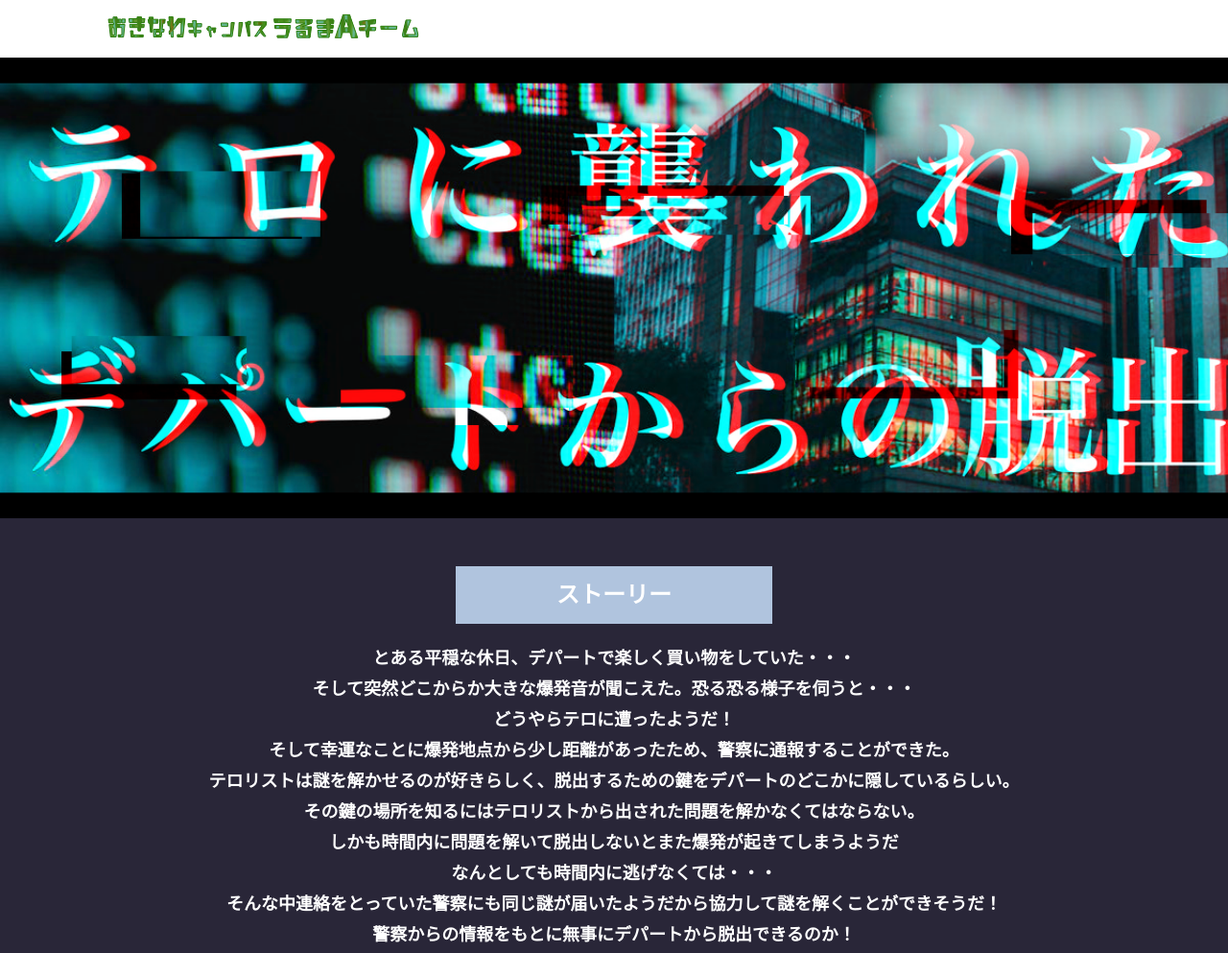
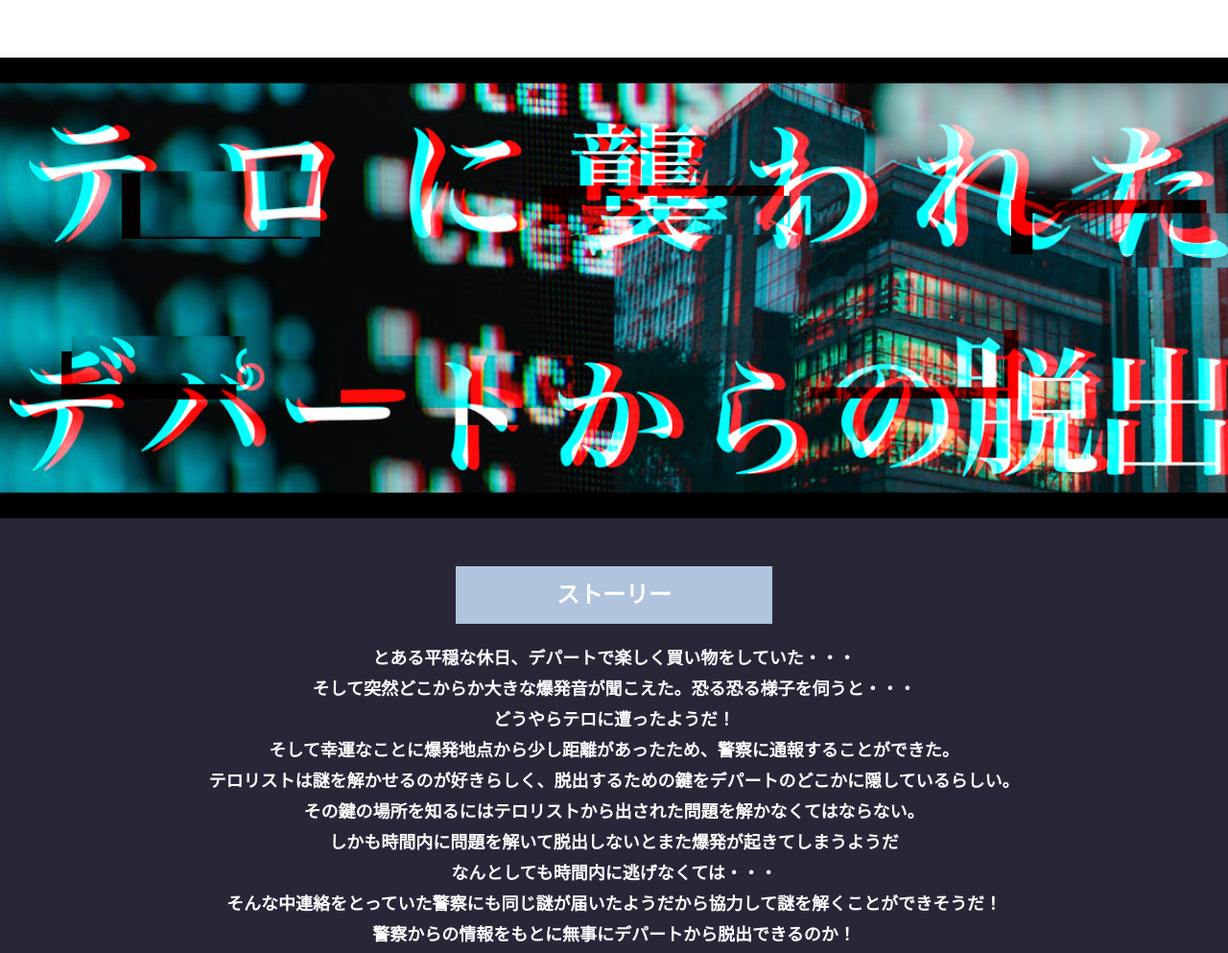
Before and after one commit to keimusuzuki/alfa-yoyogi-5, a plain HTML site: page index.html in a window 1280 px wide. Shown: the top 993 px of the page at 96% size. Drawn offline with Linux system fonts and the light colour scheme.

Commit message:
Update index.html

```diff
--- a/index.html
+++ b/index.html
@@ -17,7 +17,6 @@
   </svg>
   <header class="header">
     <div class="container">
-      <div class="header__logo"><img src="assets/images/logo.svg" alt="チームロゴ"></div>
       <div class="header__name">N・S高生制作サイト</div>
     </div>
   </header>
```
